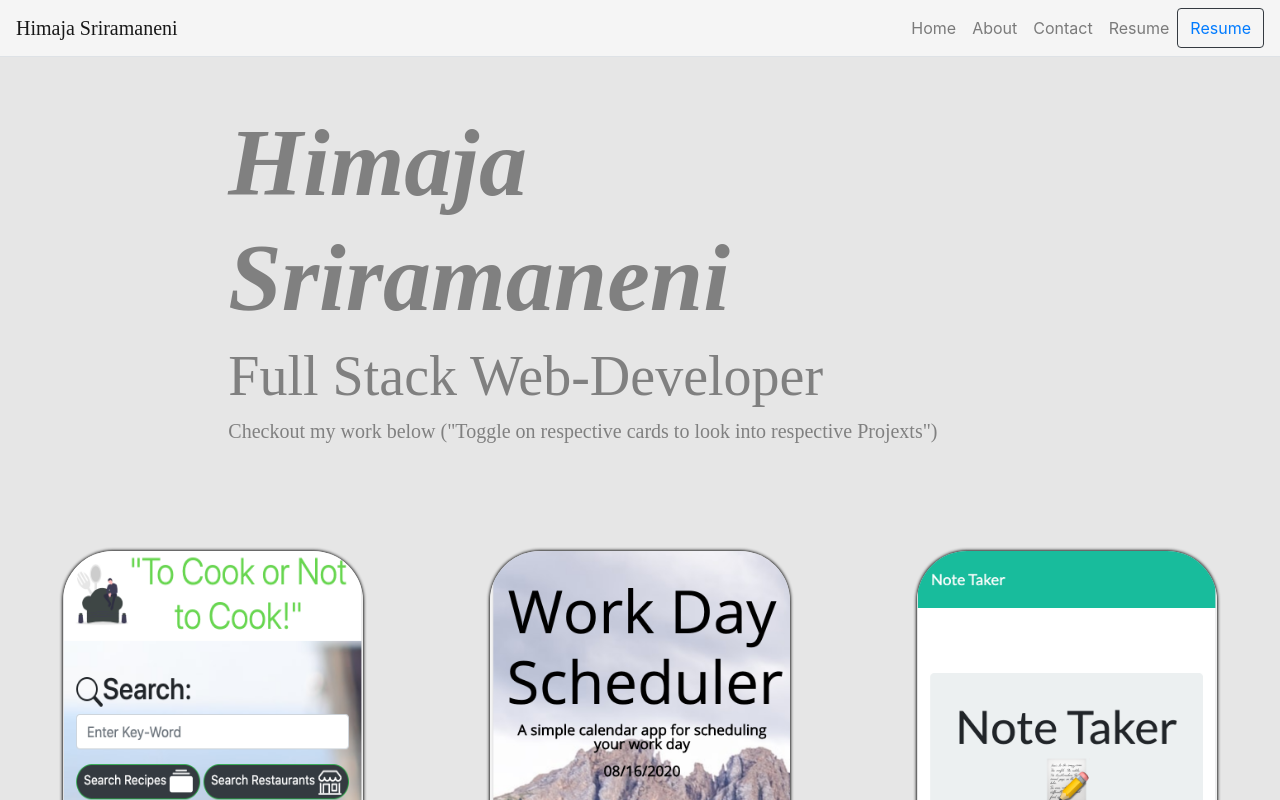
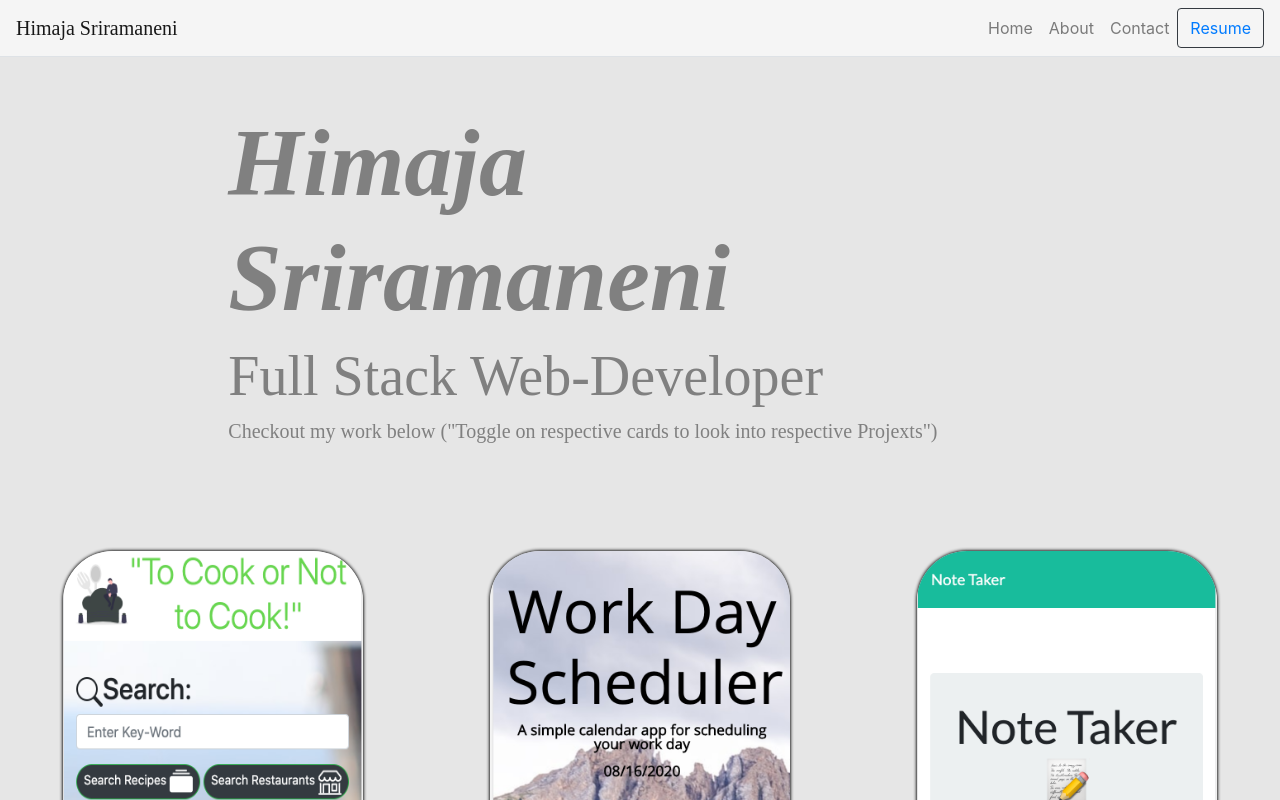
Before and after one commit to himaja830/React-Portfolio, a React (Create React App) app: page / in a window 1280 px wide. Shown: the top 800 px of the page. Built offline with nearby package versions, Linux system fonts and the light colour scheme.

Commit message:
Remove some unwnted styling

```diff
--- a/src/App.js
+++ b/src/App.js
@@ -21,8 +21,7 @@ class App extends React.Component {
      headerLinks: [
        { title: 'Home', path: '/'},
        { title: 'About', path: '/about'},
-       { title: 'Contact', path: '/contact'},
-       { title: 'Resume', path:'https://docs.google.com/document/d/1k3QMn_XeigwSdIjmDWHl84-_EBCMQ16u96NxXKUCMII/edit?usp=sharing'}
+       { title: 'Contact', path: '/contact'}
      ],
       home: {
        title: 'Himaja Sriramaneni',
@@ -49,7 +48,6 @@ class App extends React.Component {
               <Link className="nav-link" to="/">Home</Link>
               <Link className="nav-link" to="/about">About</Link>
               <Link className="nav-link" to="/contact">Contact</Link>
-              <Link className="nav-link" to="https://docs.google.com/document/d/1k3QMn_XeigwSdIjmDWHl84-_EBCMQ16u96NxXKUCMII/edit?usp=sharing">Resume</Link>
              <Button variant="outline-dark"><a href="https://docs.google.com/document/d/1k3QMn_XeigwSdIjmDWHl84-_EBCMQ16u96NxXKUCMII/edit?usp=sharing">Resume</a></Button>
             </Nav>
 
```
